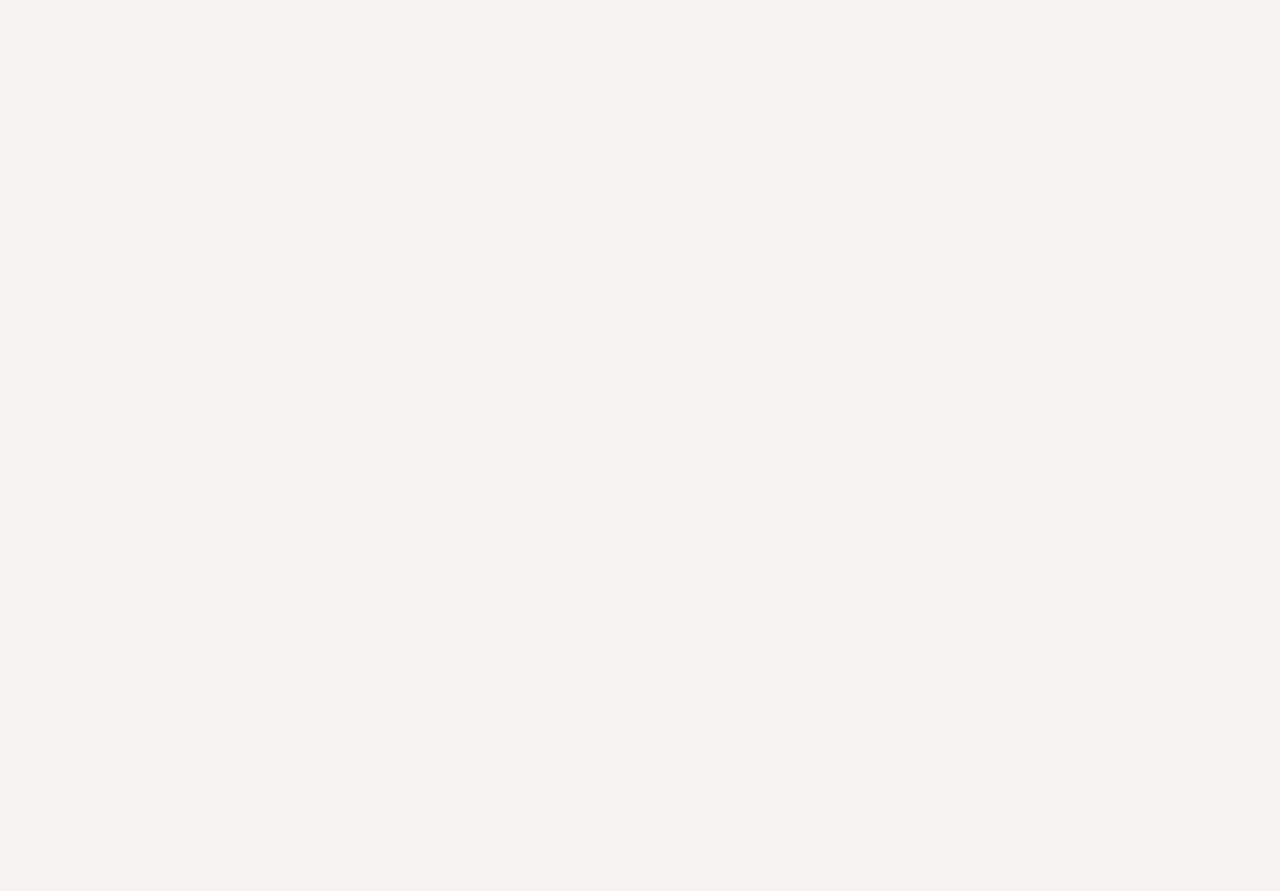
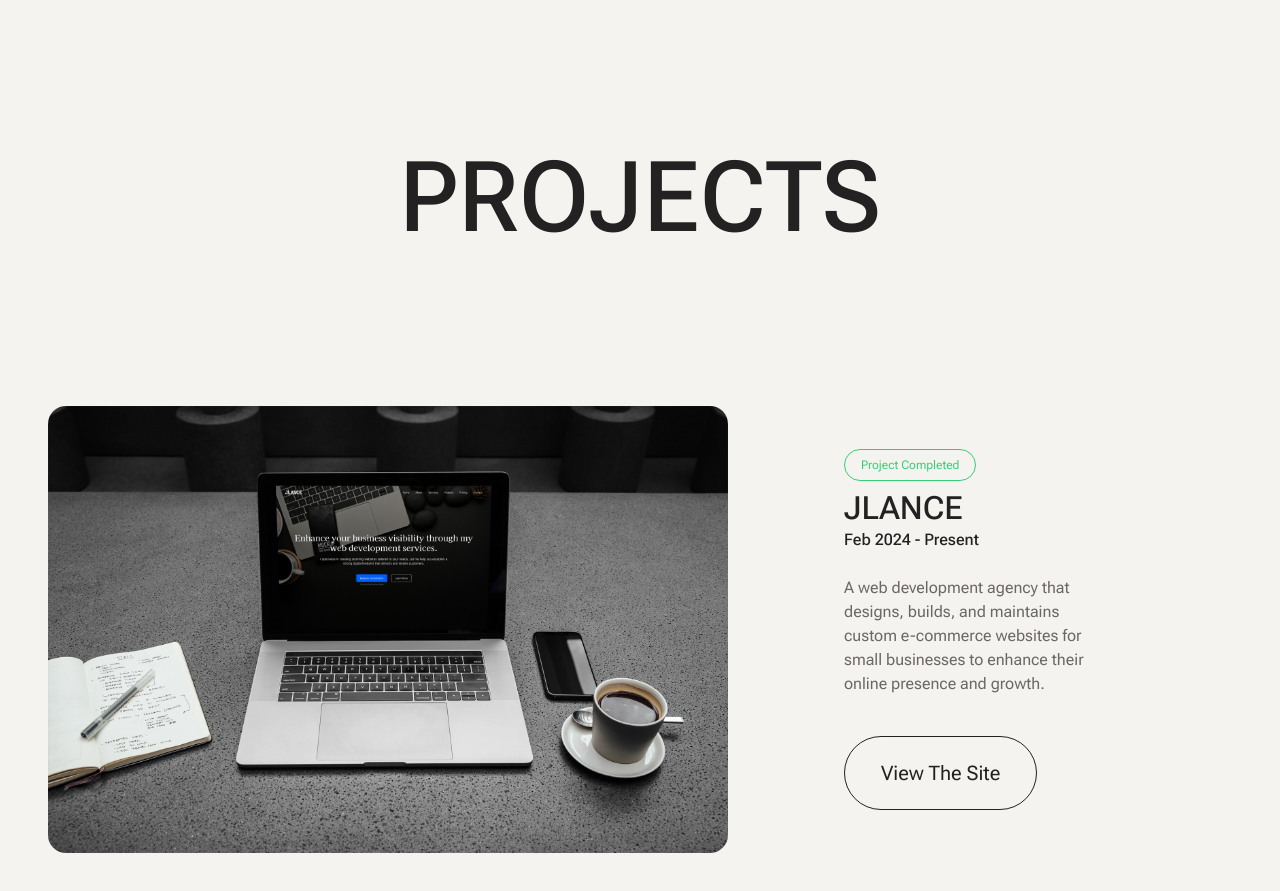
Before and after one commit to joewardperalta/developer-portfolio, a Next.js app: page / in a window 1280 px wide. Shown: the part 4060-4951 px from the top of the page. Before the commit the page ends 3895 px from the top, so only its background shows below. Built offline with nearby package versions, Linux system fonts and the light colour scheme.

Commit message:
Change the color of the product description to light gray when it's set to dark mode

```diff
--- a/app/page.js
+++ b/app/page.js
@@ -124,7 +124,7 @@ export default function Home() {
         </Section>
 
         {/* Projects */}
-        {/* <Section id="projects">
+        <Section id="projects">
           <Container>
             <Column>
               <Heading>Projects</Heading>
@@ -154,7 +154,7 @@ export default function Home() {
               ))}
             </Column>
           </Container>
-        </Section> */}
+        </Section>
 
         {/* Testimonials */}
         {/* <Section className="bg-white" id="testimonials">
--- a/components/cards/ProductCard.jsx
+++ b/components/cards/ProductCard.jsx
@@ -68,14 +68,18 @@ export default function ProductCard({
             </Paragraph>
 
             {/* Date */}
-            <Paragraph className="mb-6 text-[1rem] font-medium leading-[1.2] !text-primary">
+            <Paragraph className="mb-6 text-[1rem] font-medium leading-[1.2] text-inherit">
               {date.start.month} {date.start.year} - {date.end.month}{" "}
               {date.end.year}
             </Paragraph>
           </div>
 
           {/* Description */}
-          <p className="text-lightGray mb-10">{description}</p>
+          <p
+            className={`mb-10 ${theme === "dark" ? "text-lightGray" : "text-gray"}`}
+          >
+            {description}
+          </p>
 
           {/* Action to view the site */}
           <Link href={links.website} target="_blank">
```
